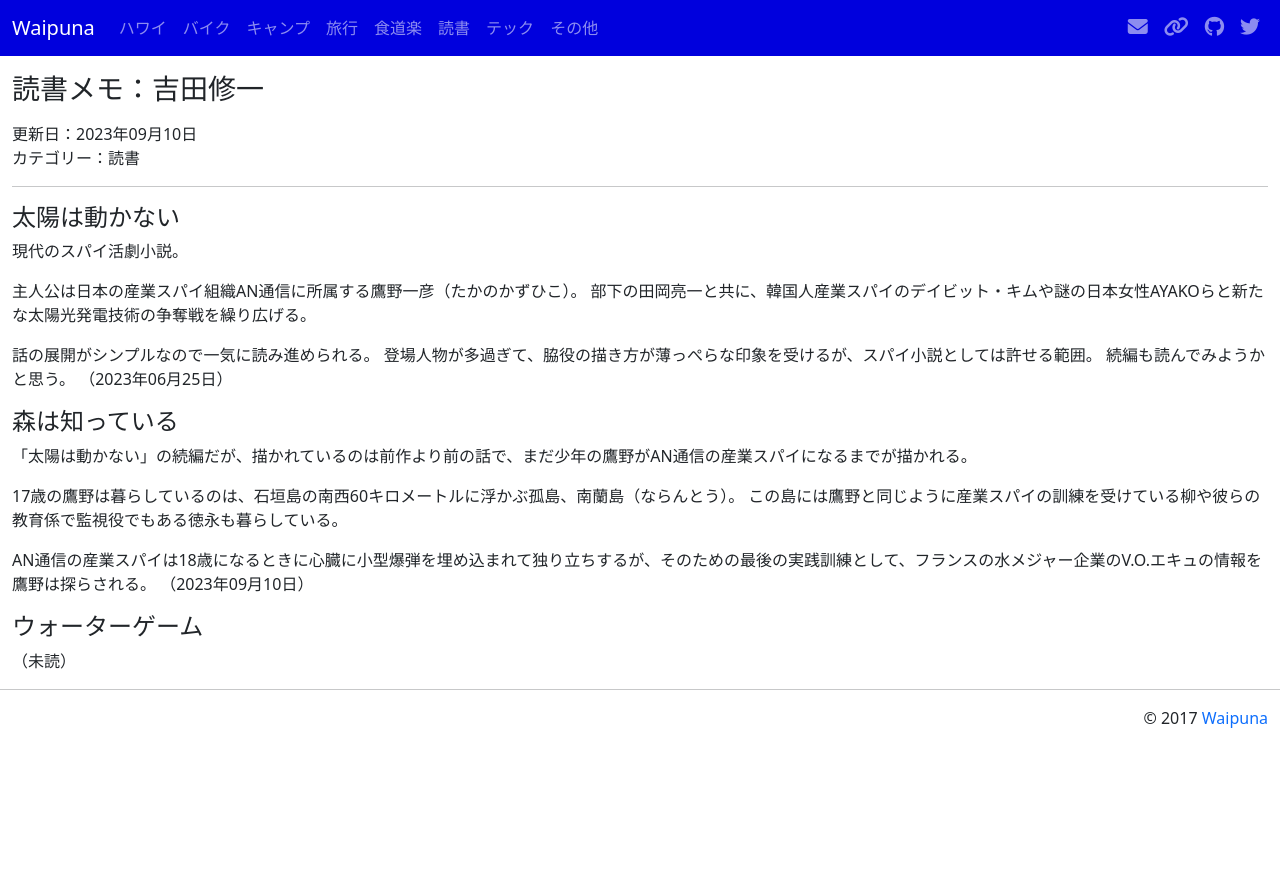
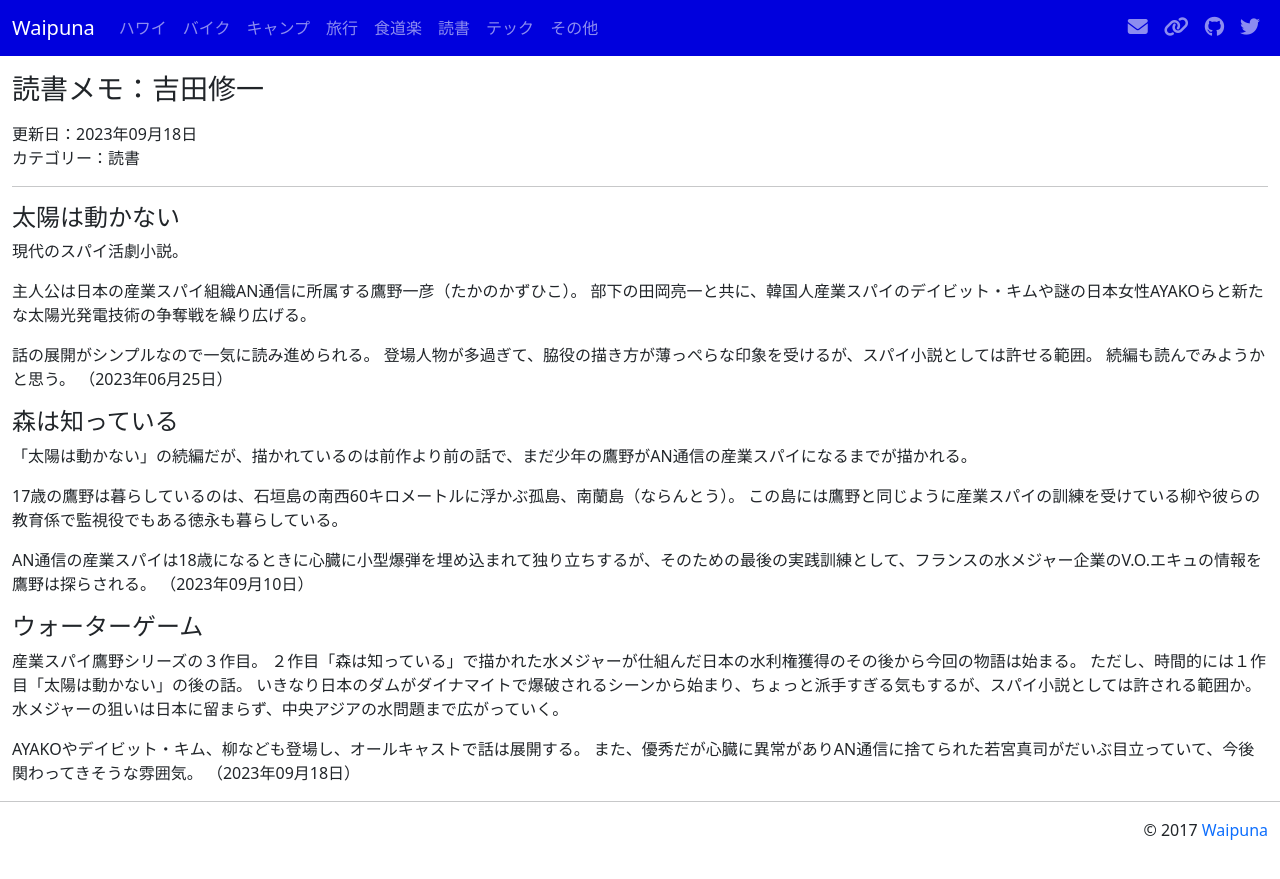
Before and after one commit to waipuna96815/waipuna96815.github.io, a Jekyll site: the page built from pages/book-yoshida.md, in a window 1280 px wide. Shown: the top 879 px of the page. Built offline with Jekyll 4.4.1, drawn with Linux system fonts in a browser that asks for light colours; nearby versions of some CDN libraries.

Commit message:
add a book by Yoshida

```diff
--- a/pages/book-yoshida.md
+++ b/pages/book-yoshida.md
@@ -1,7 +1,7 @@
 ---
 layout: page
 title: 読書メモ：吉田修一
-date: 2023-09-10
+date: 2023-09-18
 categories: 読書
 ---
 #### 太陽は動かない
@@ -30,4 +30,12 @@ AN通信の産業スパイは18歳になるときに心臓に小型爆弾を埋
 <div id="water"></div>
 #### ウォーターゲーム
 
-（未読）
+産業スパイ鷹野シリーズの３作目。
+２作目「森は知っている」で描かれた水メジャーが仕組んだ日本の水利権獲得のその後から今回の物語は始まる。
+ただし、時間的には１作目「太陽は動かない」の後の話。
+いきなり日本のダムがダイナマイトで爆破されるシーンから始まり、ちょっと派手すぎる気もするが、スパイ小説としては許される範囲か。
+水メジャーの狙いは日本に留まらず、中央アジアの水問題まで広がっていく。
+
+AYAKOやデイビット・キム、柳なども登場し、オールキャストで話は展開する。
+また、優秀だが心臓に異常がありAN通信に捨てられた若宮真司がだいぶ目立っていて、今後関わってきそうな雰囲気。
+（2023年09月18日）
```
Also changed, not shown: book.md (+1 -0 lines), index.md (+1 -0 lines).
